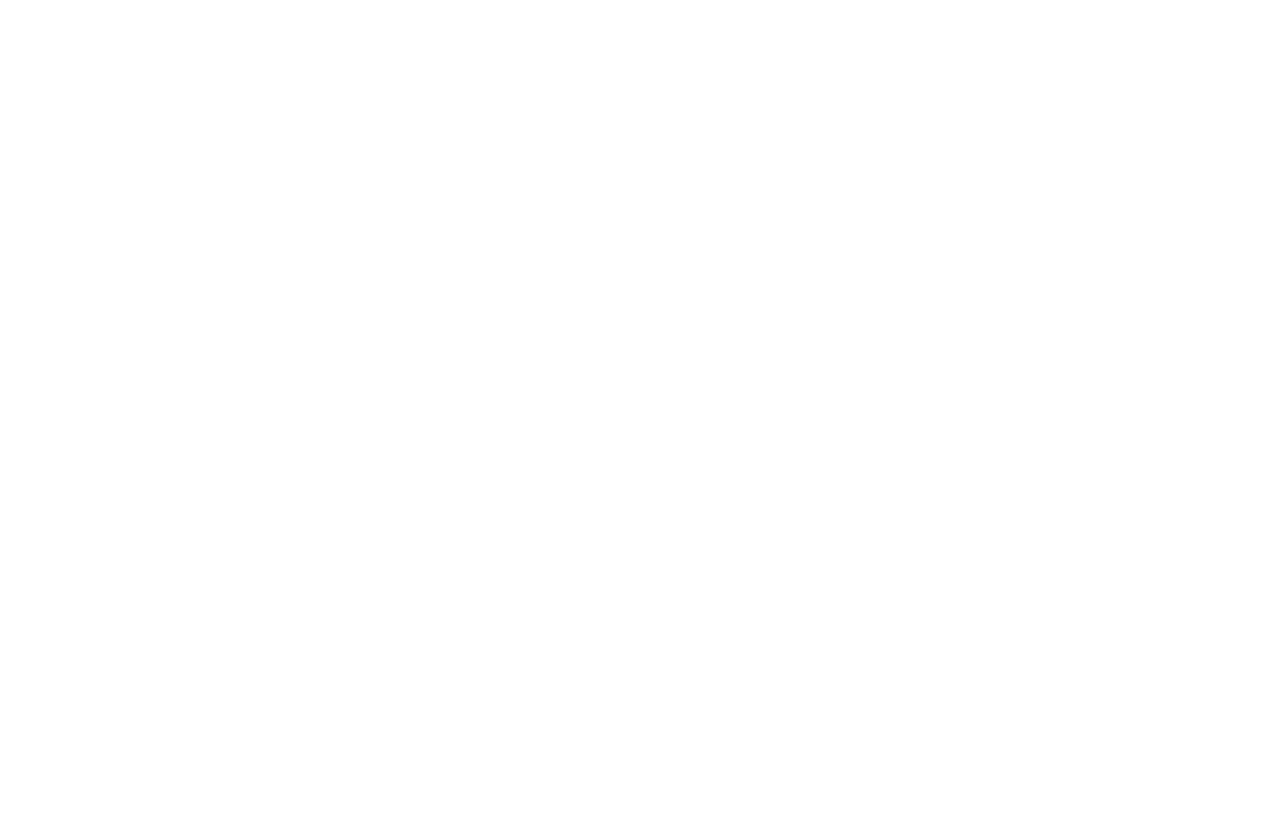
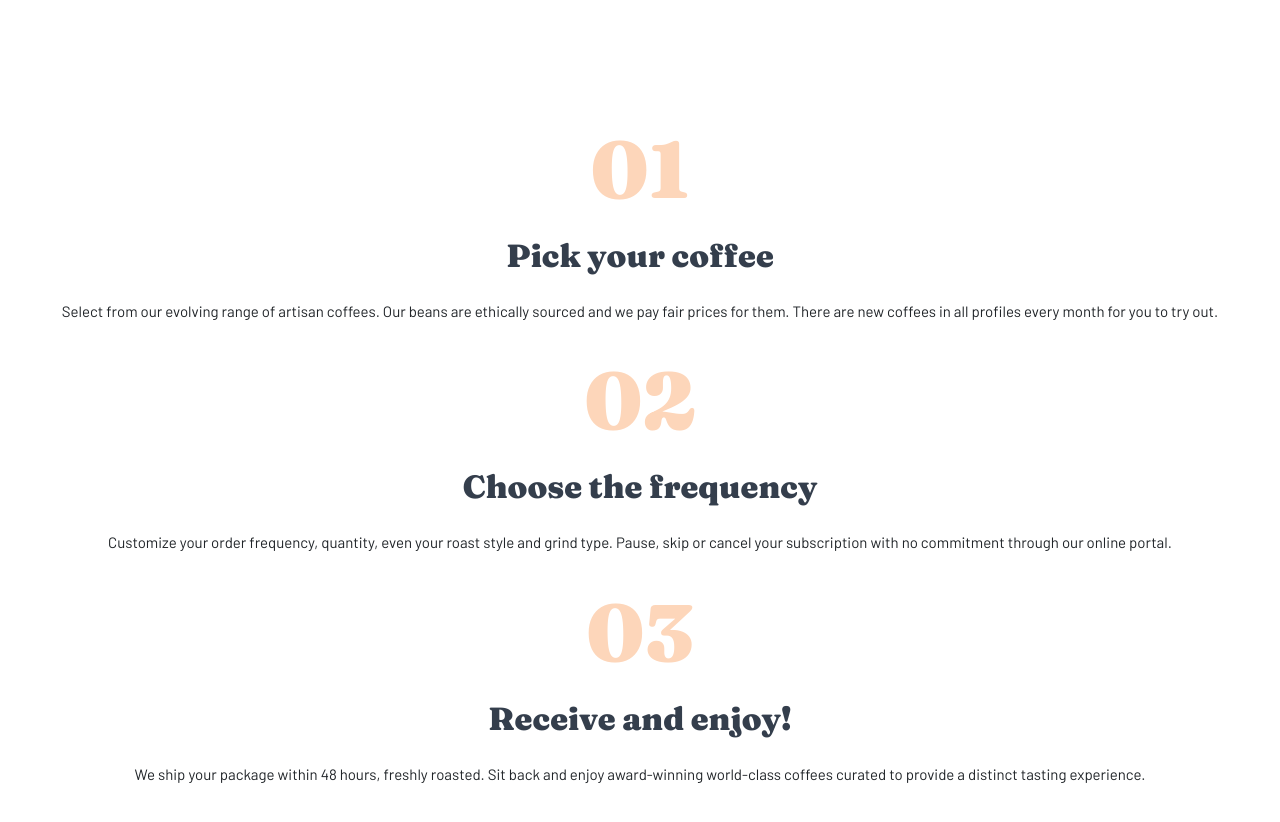
Before and after one commit to heiderick13/coffee-shop, a React (Vite) app: page / in a window 1280 px wide. Shown: the part 3940-4762 px from the top of the page. Before the commit the page ends 3591 px from the top, so only its background shows below. Built offline with nearby package versions, Linux system fonts and the light colour scheme.

Commit message:
:sparkles: steps section

```diff
--- a/src/pages/Home/Home.css
+++ b/src/pages/Home/Home.css
@@ -60,3 +60,8 @@
   font-size: 1.6rem;
   color: var(--grey);
 }
+
+.steps {
+  margin-top: 95rem;
+  text-align: center;
+}
--- a/src/pages/Home/Home.jsx
+++ b/src/pages/Home/Home.jsx
@@ -12,6 +12,7 @@
 import coffeeBean from "../../assets/home/desktop/icon-coffee-bean.svg";
 import gift from "../../assets/home/desktop/icon-gift.svg";
 import truck from "../../assets/home/desktop/icon-truck.svg";
+import Step from "../../components/Step/Step";
 
 function Home() {
   return (
@@ -81,6 +82,29 @@
           description={`We cover the cost and coffee is delivered fast. Peak freshness: guaranteed.`}
         />
       </div>
+      <div className="steps fraunces">
+        <Step
+          num={"01"}
+          title={"Pick your coffee"}
+          description={
+            "Select from our evolving range of artisan coffees. Our beans are ethically sourced and we pay fair prices for them. There are new coffees in all profiles every month for you to try out."
+          }
+        />
+        <Step
+          num={"02"}
+          title={"Choose the frequency"}
+          description={
+            "Customize your order frequency, quantity, even your roast style and grind type. Pause, skip or cancel your subscription with no commitment through our online portal."
+          }
+        />
+        <Step
+          num={"03"}
+          title={"Receive and enjoy!"}
+          description={
+            "We ship your package within 48 hours, freshly roasted. Sit back and enjoy award-winning world-class coffees curated to provide a distinct tasting experience."
+          }
+        />
+      </div>
     </div>
   );
 }
```
